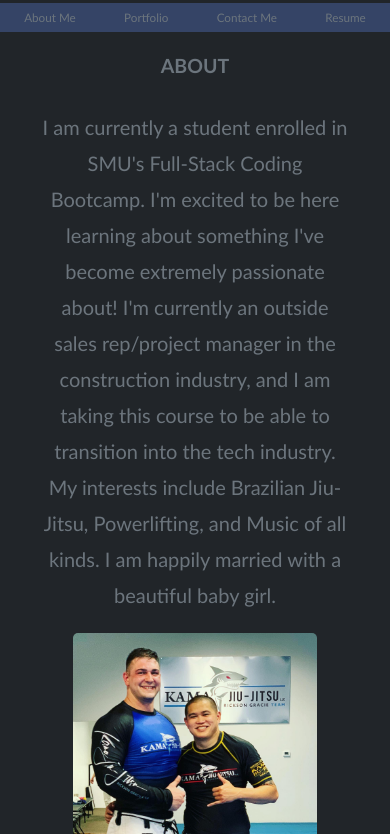
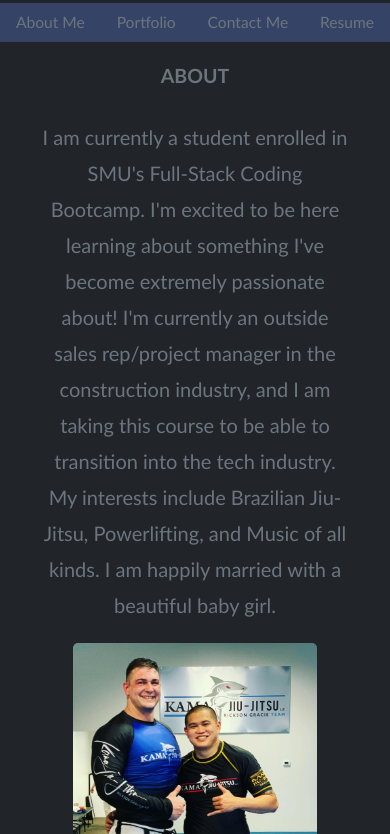
Before and after one commit to cplumlee72/Module-2-Challenge, a plain HTML site: page index.html in a window 390 px wide. Shown: the part 67-901 px from the top of the page. Drawn offline with Linux system fonts and the light colour scheme.

Commit message:
Modified media queries to make the navbar scale better.

```diff
--- a/assets/css/stylesheet.css
+++ b/assets/css/stylesheet.css
@@ -11,8 +11,7 @@ body {
     font-family: 'Gill Sans', 'Gill Sans MT', Calibri, 'Trebuchet MS', sans-serif;
     margin: 0%;
     display: flex;
-    flex-direction: column;
-    flex-wrap: nowrap;
+    flex-flow: column nowrap;
     align-items: center;
     min-height: 100vh;
     max-width: 100vw;
@@ -37,8 +36,7 @@ header {
 
 nav {
     display: flex;
-    flex-direction: row;
-    flex-wrap: wrap;
+    flex-flow: row wrap;
     background-color: rgb(53 68 102);
     justify-content: space-around;
     min-width: 100%;
@@ -47,7 +45,7 @@ nav {
 
 nav a {
     display: flex;
-    justify-content: center;
+
     text-decoration: none;
     align-items: center;
     color: var(--main-txt-color);
@@ -237,7 +235,8 @@ footer {
 
 
     nav a {
-        font-size: 3vw;
+        font-size: 4vw;
+        line-height: 1.8;
 
     }
 
@@ -280,7 +279,7 @@ footer {
     }
 
     nav a {
-        font-size: 3vw;
+        font-size: 4vw;
         line-height: 2.5;
     }
 
```
